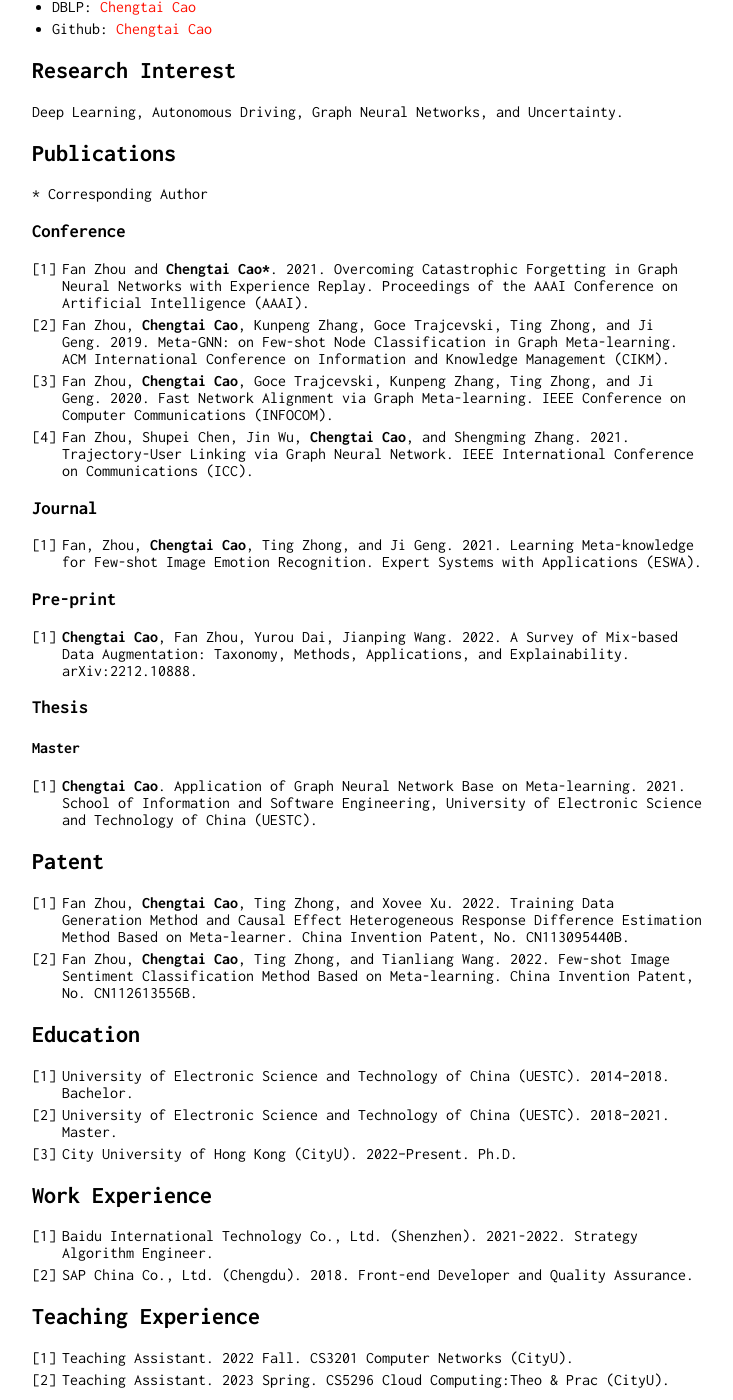
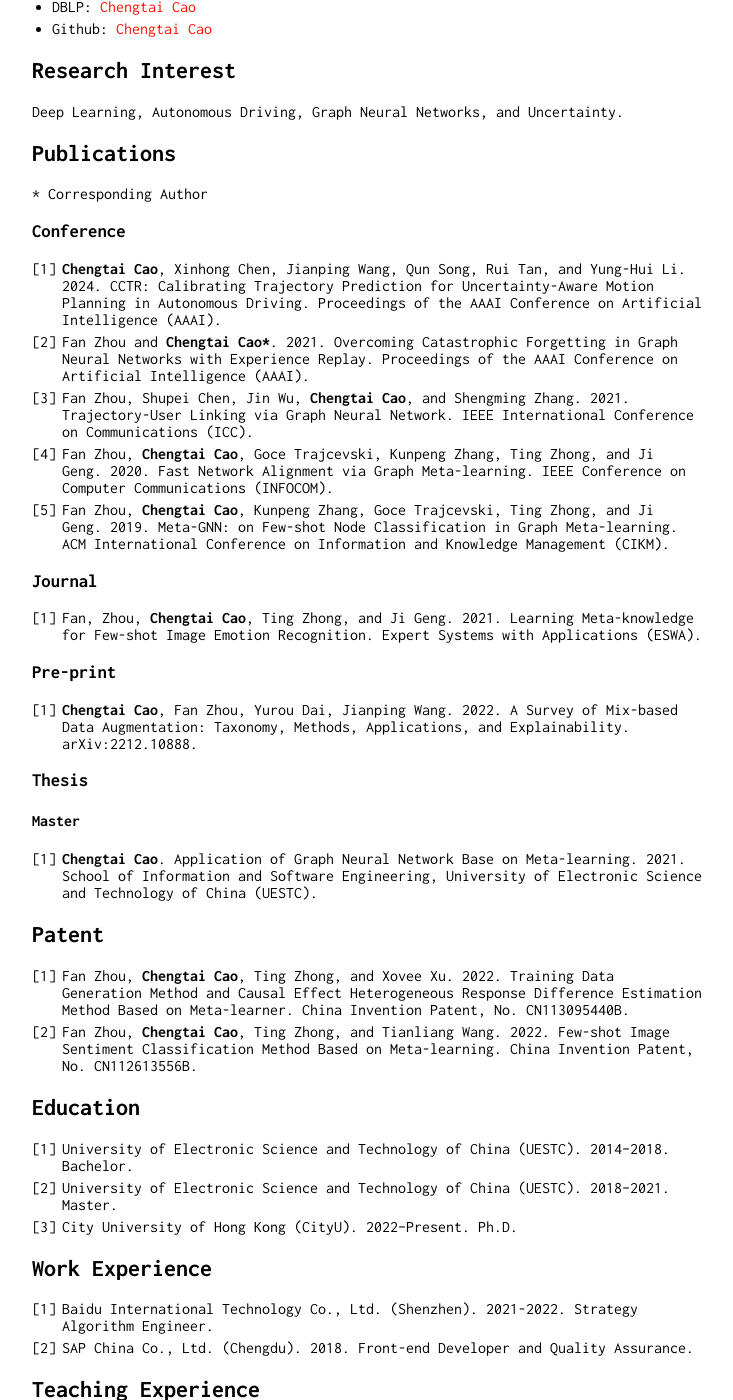
Before and after one commit to ChengtaiCao/ChengtaiCao.github.io, a Jekyll site: the page built from index.md, in a window 1280 px wide and 1400 px high, scrolled down 306 px. Shown: the whole window, without its empty margins (258-991 px from the left). Built offline with Jekyll 4.4.1, drawn with Linux system fonts in a browser that asks for light colours; our own code applies the rules of GitHub Pages for plain Markdown files; some of the changed text lies outside the part shown.

Commit message:
End of 2023

```diff
--- a/index.md
+++ b/index.md
@@ -14,10 +14,11 @@ Deep Learning, Autonomous Driving, Graph Neural Networks, and Uncertainty.
 ## Publications
 \* Corresponding Author
 ### Conference
-1. Fan Zhou and **Chengtai Cao\***. 2021. Overcoming Catastrophic Forgetting in Graph Neural Networks with Experience Replay. Proceedings of the AAAI Conference on Artificial Intelligence (AAAI).
-2. Fan Zhou, **Chengtai Cao**, Kunpeng Zhang, Goce Trajcevski, Ting Zhong, and Ji Geng. 2019. Meta-GNN: on Few-shot Node Classification in Graph Meta-learning. ACM International Conference on Information and Knowledge Management (CIKM).
-3. Fan Zhou, **Chengtai Cao**, Goce Trajcevski, Kunpeng Zhang, Ting Zhong, and Ji Geng. 2020. Fast Network Alignment via Graph Meta-learning. IEEE Conference on Computer Communications (INFOCOM).
-4. Fan Zhou, Shupei Chen, Jin Wu, **Chengtai Cao**, and Shengming Zhang. 2021. Trajectory-User Linking via Graph Neural Network. IEEE International Conference on Communications (ICC).
+1.  **Chengtai Cao**, Xinhong Chen, Jianping Wang, Qun Song, Rui Tan, and Yung-Hui Li. 2024. CCTR: Calibrating Trajectory Prediction for Uncertainty-Aware Motion Planning in Autonomous Driving. Proceedings of the AAAI Conference on Artificial Intelligence (AAAI).
+2. Fan Zhou and **Chengtai Cao\***. 2021. Overcoming Catastrophic Forgetting in Graph Neural Networks with Experience Replay. Proceedings of the AAAI Conference on Artificial Intelligence (AAAI).
+3. Fan Zhou, Shupei Chen, Jin Wu, **Chengtai Cao**, and Shengming Zhang. 2021. Trajectory-User Linking via Graph Neural Network. IEEE International Conference on Communications (ICC).
+4. Fan Zhou, **Chengtai Cao**, Goce Trajcevski, Kunpeng Zhang, Ting Zhong, and Ji Geng. 2020. Fast Network Alignment via Graph Meta-learning. IEEE Conference on Computer Communications (INFOCOM).
+5. Fan Zhou, **Chengtai Cao**, Kunpeng Zhang, Goce Trajcevski, Ting Zhong, and Ji Geng. 2019. Meta-GNN: on Few-shot Node Classification in Graph Meta-learning. ACM International Conference on Information and Knowledge Management (CIKM).
 
 ### Journal
 1. Fan, Zhou, **Chengtai Cao**, Ting Zhong, and Ji Geng. 2021. Learning Meta-knowledge for Few-shot Image Emotion Recognition. Expert Systems with Applications (ESWA).
@@ -52,6 +54,9 @@ Deep Learning, Autonomous Driving, Graph Neural Networks, and Uncertainty.
 1. IEEE Transactions on Knowledge and Data Engineering (IEEE TKDE).
 2. ACM SIGKDD conference on Knowledge Discovery and Data Mining (ACM SIGKDD).
 3. IEEE Transactions on Cybernetics (IEEE TC)
+4. International World Wide Web Conference (WWW)
+5. Proceedings of the AAAI Conference on Artificial Intelligence (AAAI)
+6. Transactions on Machine Learning Research (TMLR)
 
 ### Professional Membership
 1. IEEE: Student Member.
```
Also changed, not shown: other parts of index.md (+2 -1 lines), README.md.
